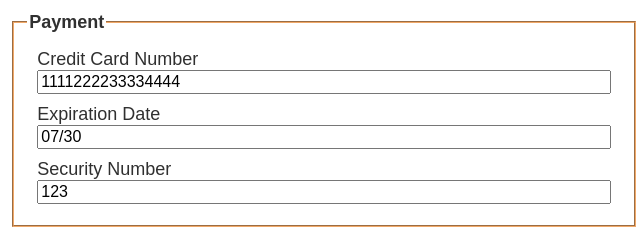
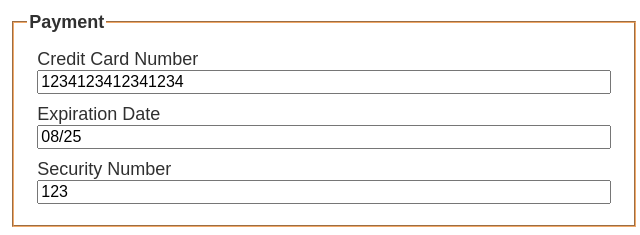
Before and after one commit to ezgdev/wdd330, a website: page src/checkout/index.html in a window 1280 px wide. Shown: the part 565-800 px from the top of the page, 154-794 px from the left. Drawn offline with Linux system fonts and the light colour scheme.

Commit message:
updating

```diff
--- a/src/checkout/index.html
+++ b/src/checkout/index.html
@@ -1,5 +1,6 @@
 <!doctype html>
 <html lang="en">
+
 <head>
   <meta charset="UTF-8" />
   <meta name="viewport" content="width=device-width, initial-scale=1.0" />
@@ -57,21 +58,11 @@
             <legend>Payment</legend>
             <div class="form-div">
               <label for="cardNumber">Credit Card Number</label>
-                <input
-                  type="text"
-                  name="cardNumber"
-                  id="cardNumber"
-                  value="1111222233334444"
-                />
+              <input type="text" name="cardNumber" id="cardNumber" value="1234123412341234" />
             </div>
             <div class="form-div">
               <label for="expiration">Expiration Date</label>
-                <input
-                  type="text"
-                  name="expiration"
-                  id="expiration"
-                  value="07/30"
-                />
+              <input type="text" name="expiration" id="expiration" value="08/25" />
             </div>
             <div class="form-div">
               <label for="code">Security Number</label>
@@ -107,4 +98,5 @@
   </main>
   <footer id="main-footer"></footer>
 </body>
+
 </html>
```
Lines whose indentation alone changed are shown as unchanged.
